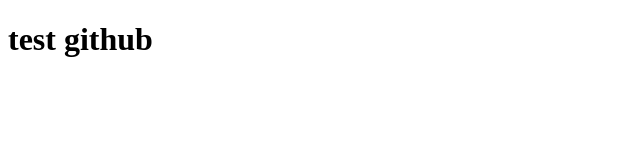
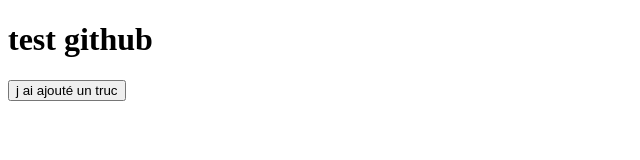
Before and after one commit to Aabir12/excer-github, a plain HTML site: page index.html in a window 1280 px wide. Shown: the whole page, without its empty margins (0-640 px from the left). Drawn offline with Linux system fonts and the light colour scheme.

```diff
--- a/index.html
+++ b/index.html
@@ -7,5 +7,6 @@
 </head>
 <body>
     <h1>test github </h1>
+    <button>j ai ajouté un truc </button>
 </body>
 </html>
```
Also changed, not shown: img/pikhachu.png (added), 1 other file.
